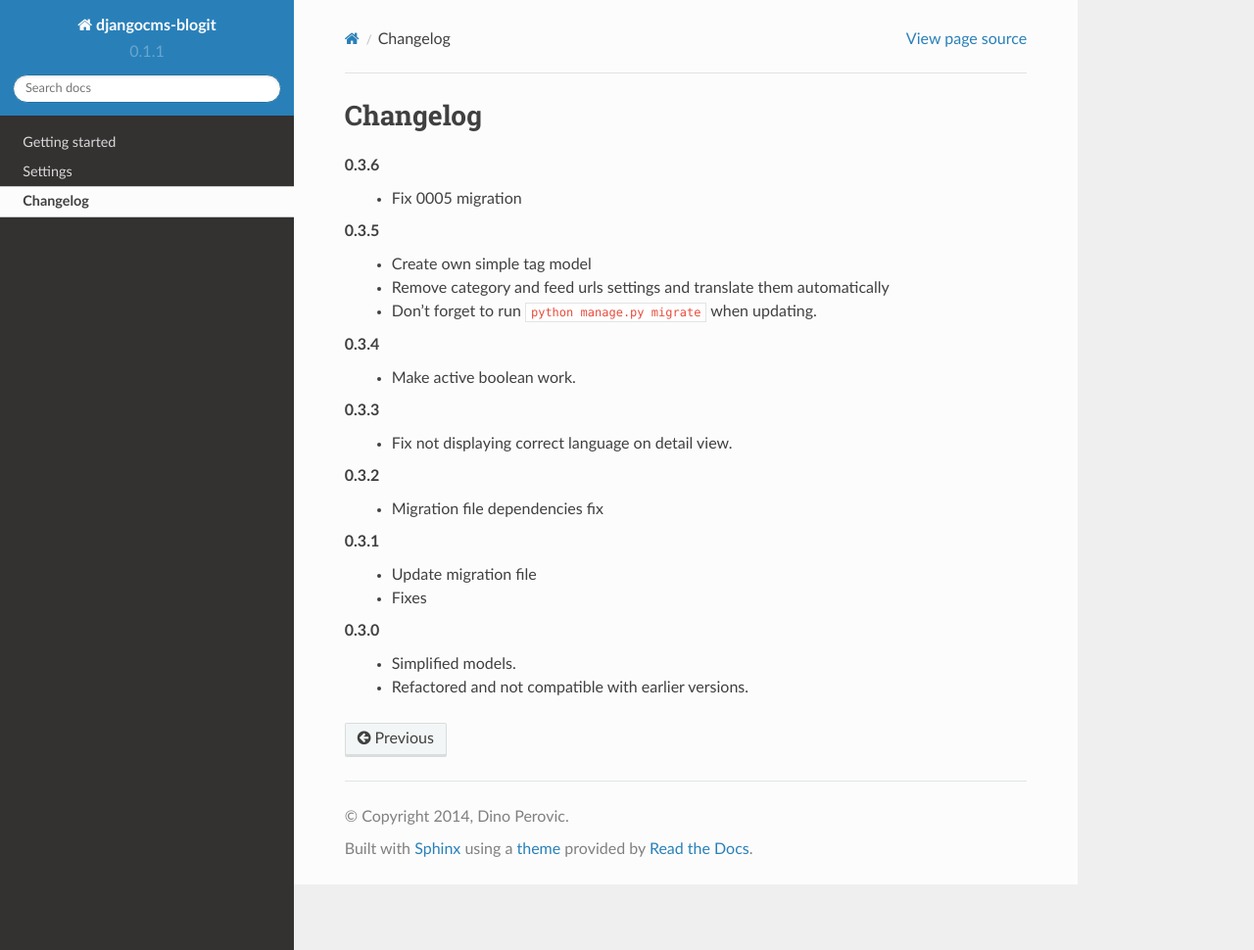
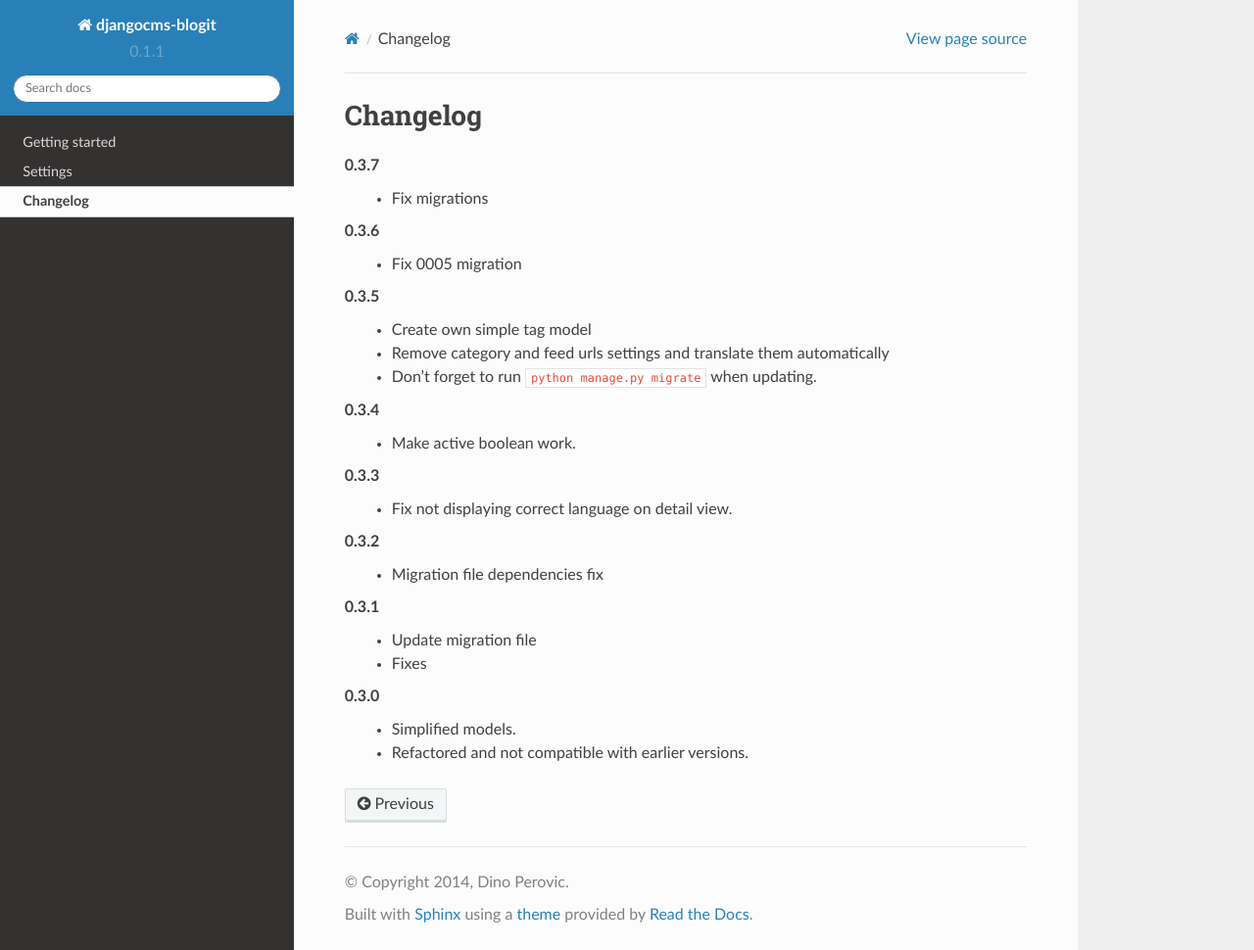
Before and after one commit to dinoperovic/djangocms-blogit, a Sphinx documentation site: the page built from docs/changelog.rst, in a window 1280 px wide and 970 px high. Shown: the whole window at 98% size. Built offline with Sphinx 7.4.7 and the Read the Docs theme 2.0.0, drawn with Linux system fonts in a browser that asks for light colours.

Commit message:
update version

```diff
--- a/README.rst
+++ b/README.rst
@@ -4,7 +4,7 @@
 
 A simple blog app for `django-cms`_.
 
-:Version: 0.3.6
+:Version: 0.3.7
 :Download: http://pypi.python.org/pypi/djangocms-blogit/
 :Source: http://github.com/dinoperovic/djangocms-blogit/
 :Docs: http://djangocms-blogit.readthedocs.org/
--- a/blogit/__init__.py
+++ b/blogit/__init__.py
@@ -1,4 +1,4 @@
 # -*- coding: utf-8 -*-
 from __future__ import unicode_literals
 
-__version__ = '0.3.6'
+__version__ = '0.3.7'
--- a/docs/changelog.rst
+++ b/docs/changelog.rst
@@ -1,5 +1,8 @@
 Changelog
 #########
+
+0.3.7
+    + Fix migrations
 
 0.3.6
     + Fix 0005 migration
```
